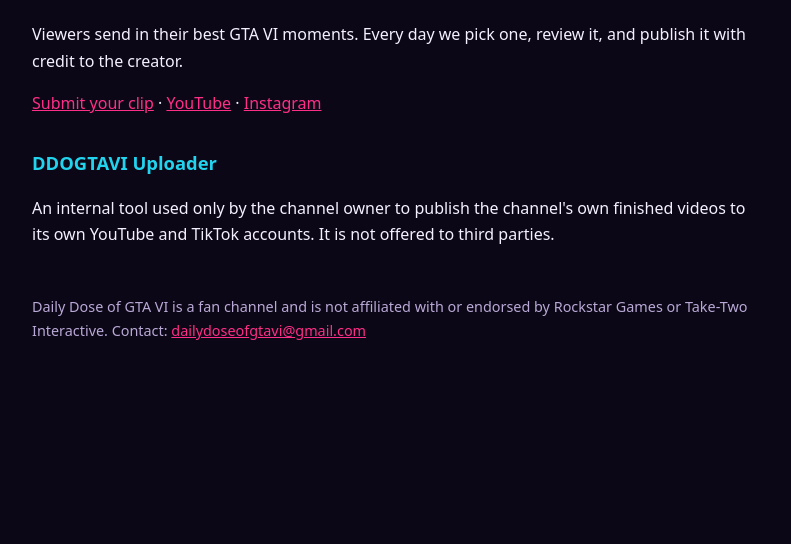
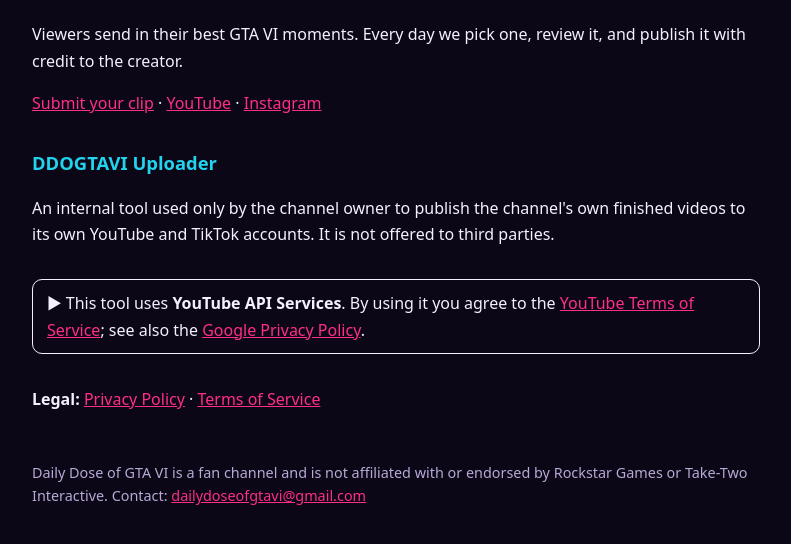
Before and after one commit to gabriel-ags/ddogtavi, a plain HTML site: page index.html in a window 1280 px wide. Shown: the part 182-726 px from the top of the page, without its empty margins (244-1035 px from the left). Drawn offline with Linux system fonts and the light colour scheme.

Commit message:
Homepage: YouTube API Services notice and legal links
Co-Authored-By: Claude Opus 5.5 <noreply@anthropic.com>

```diff
--- a/index.html
+++ b/index.html
@@ -5,4 +5,6 @@
 <p><a href="https://tally.so/r/RG7JVQ">Submit your clip</a> · <a href="https://www.youtube.com/channel/UCpqK5AfhZO176LmRldp3daw">YouTube</a> · <a href="https://www.instagram.com/dailydoseofgtavi/">Instagram</a></p>
 <h2>DDOGTAVI Uploader</h2>
 <p>An internal tool used only by the channel owner to publish the channel's own finished videos to its own YouTube and TikTok accounts. It is not offered to third parties.</p>
+<p class="badge">▶ This tool uses <b>YouTube API Services</b>. By using it you agree to the <a href="https://www.youtube.com/t/terms">YouTube Terms of Service</a>; see also the <a href="https://policies.google.com/privacy">Google Privacy Policy</a>.</p>
+<p><b>Legal:</b> <a href="privacy.html">Privacy Policy</a> · <a href="terms.html">Terms of Service</a></p>
 <footer>Daily Dose of GTA VI is a fan channel and is not affiliated with or endorsed by Rockstar Games or Take-Two Interactive. Contact: <a href="mailto:dailydoseofgtavi@gmail.com">dailydoseofgtavi@gmail.com</a></footer></main></body></html>
--- a/style.css
+++ b/style.css
@@ -4,3 +4,5 @@ main{max-width:760px;margin:0 auto;padding:48px 16px 80px}
 h1{font-size:2rem;line-height:1.2;margin:0 0 8px;background:linear-gradient(90deg,var(--pink),var(--cyan));-webkit-background-clip:text;background-clip:text;color:transparent}
 h2{font-size:1.15rem;margin:32px 0 6px;color:var(--cyan)}a{color:var(--pink)}p.meta{color:var(--muted);margin:0 0 24px}
 nav{display:flex;gap:16px;flex-wrap:wrap;margin-bottom:32px}footer{margin-top:48px;color:var(--muted);font-size:.9rem}
+
+.badge{border:1px solid currentColor;border-radius:10px;padding:10px 14px;display:inline-block}
```
